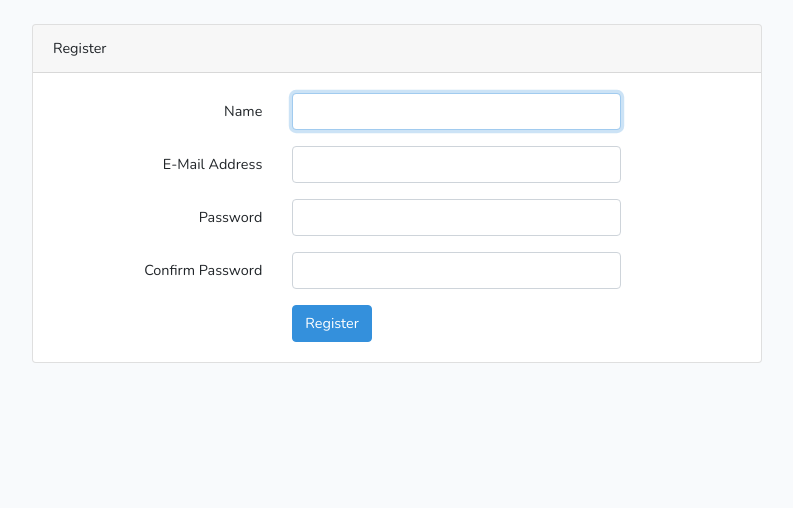
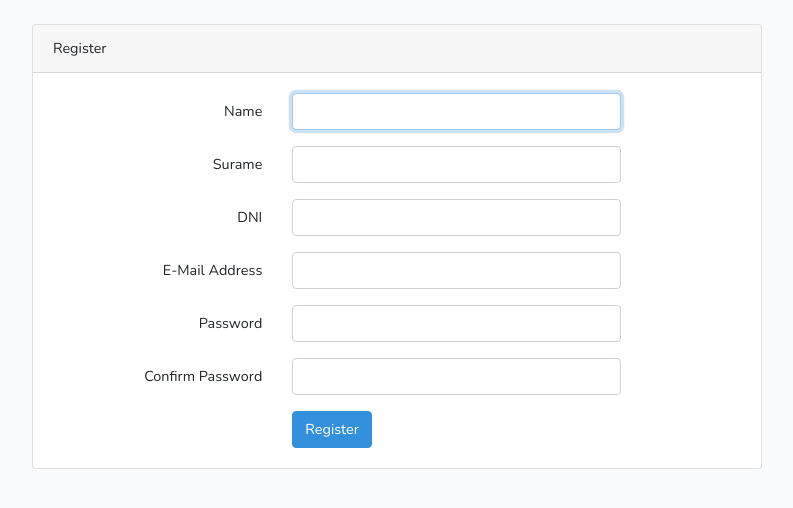
Before and after one commit to conduqagu/Odonto, a Laravel app: page /register in a window 1280 px wide. Shown: the part 55-563 px from the top of the page, without its empty margins (243-1036 px from the left). Run offline with Laravel 8, Linux system fonts and the light colour scheme; style sheets or scripts are compiled from the project's sources.

Commit message:
Añadir atributos de usuario, menos userType a register

```diff
--- a/app/Http/Controllers/Auth/RegisterController.php
+++ b/app/Http/Controllers/Auth/RegisterController.php
@@ -51,6 +51,8 @@ class RegisterController extends Controller
     {
         return Validator::make($data, [
             'name' => ['required', 'string', 'max:255'],
+            'surname'=>['required', 'string','max:255'],
+            'dni' => ['required','string','max:255'],
             'email' => ['required', 'string', 'email', 'max:255', 'unique:users'],
             'password' => ['required', 'string', 'min:8', 'confirmed'],
         ]);
@@ -66,6 +68,8 @@ class RegisterController extends Controller
     {
         return User::create([
             'name' => $data['name'],
+            'surname'=>$data['surname'],
+            'dni' => $data['dni'],
             'email' => $data['email'],
             'password' => Hash::make($data['password']),
         ]);
--- a/resources/views/auth/register.blade.php
+++ b/resources/views/auth/register.blade.php
@@ -24,7 +24,32 @@
                                 @enderror
                             </div>
                         </div>
+                        <div class="form-group row">
+                            <label for="surname" class="col-md-4 col-form-label text-md-right">{{ __('Surame') }}</label>
 
+                            <div class="col-md-6">
+                                <input id="surname" type="text" class="form-control @error('surname') is-invalid @enderror" >
+
+                                @error('surname')
+                                <span class="invalid-feedback" role="alert">
+                                        <strong>{{ $message }}</strong>
+                                    </span>
+                                @enderror
+                            </div>
+                        </div>
+                        <div class="form-group row">
+                            <label for="dni" class="col-md-4 col-form-label text-md-right">{{ __('DNI') }}</label>
+
+                            <div class="col-md-6">
+                                <input id="dni" type="text" class="form-control @error('dni') is-invalid @enderror" >
+
+                                @error('dni')
+                                <span class="invalid-feedback" role="alert">
+                                        <strong>{{ $message }}</strong>
+                                    </span>
+                                @enderror
+                            </div>
+                        </div>
                         <div class="form-group row">
                             <label for="email" class="col-md-4 col-form-label text-md-right">{{ __('E-Mail Address') }}</label>
 
```
